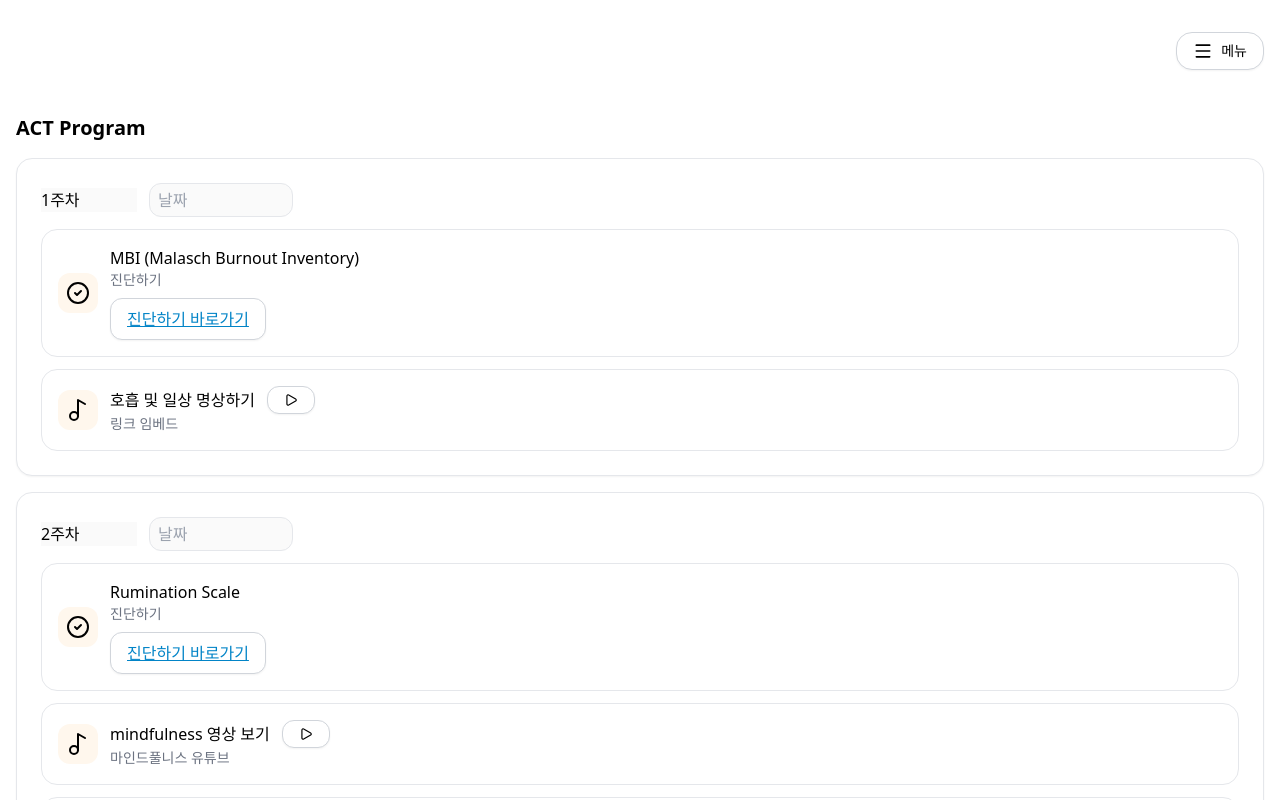
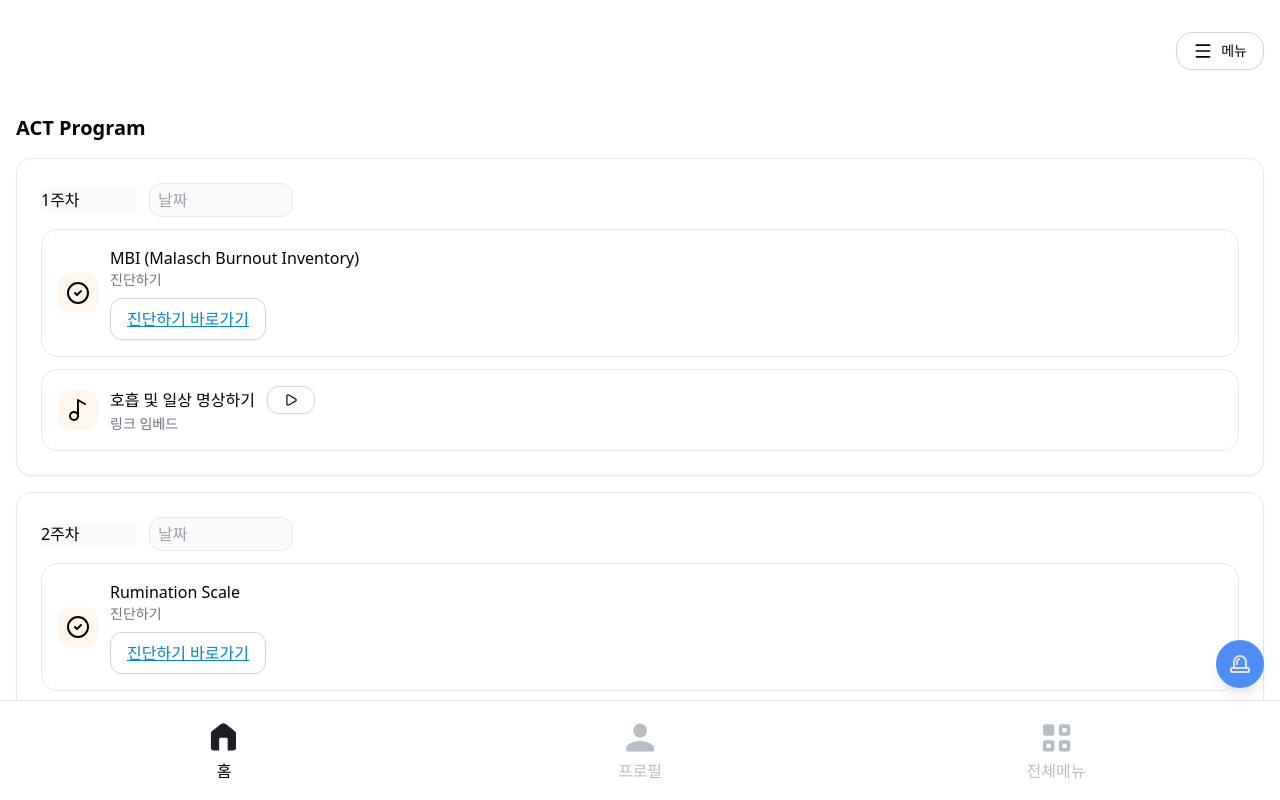
Before and after one commit to Hamsoon22/act_program_mvp, a React (Vite) app: page / in a window 1280 px wide. Shown: the top 800 px of the page. Built offline with nearby package versions, Linux system fonts and the light colour scheme; sample sign-in values are in the browser's storage.

Commit message:
update homepage tab

```diff
--- a/src/App.jsx
+++ b/src/App.jsx
@@ -610,6 +610,7 @@ function AppHome() {
   const navigate = useNavigate();
   const role = localStorage.getItem("role"); // 'counselor' | 'client' | null
   const programMasterId = 1;
+  const [activeTab, setActiveTab] = useState('home');
 
   const [clientMode, setClientMode] = useState(() => {
     const saved = localStorage.getItem("act-clientmode");
@@ -617,6 +618,20 @@ function AppHome() {
     if (saved === "0") return false;
     return role === "client";
   });
+
+
+  const handleTabChange = (tab) => {
+    setActiveTab(tab);
+    if (tab === 'mypage') {
+      console.log('App: Starting exit animation to profile');
+      setIsExiting(true);
+      setTimeout(() => {
+        console.log('App: Navigating to profile');
+        navigate('/profile');
+      }, 300);
+    }
+    // 'home' tab은 이미 홈에 있으므로 아무것도 하지 않음
+  };
 
   // ====== 하드코딩된 weeks 배열 ======
   const hardCodedWeeks = [
@@ -721,6 +736,7 @@ function AppHome() {
   const [showProfile, setShowProfile] = useState(false);
   const route = useLocation();
 
+
   useEffect(() => saveLS(program), [program]);
   useEffect(() => {
     if (role) localStorage.setItem(ROLE_LS, role);
@@ -824,6 +840,14 @@ function AppHome() {
         onOpenProfile={() => setShowProfile(true)}
         onLogout={onLogout}
       />
+        <BottomNavigation
+        activeTab={activeTab}
+        onTabChange={handleTabChange}
+        onOpenMenu={() => setShowMenu(true)}
+        onOpenProfile={() => navigate('/profile')}
+        showMenu={showMenu}
+        onCloseMenu={() => setShowMenu(false)}
+        />
       {/* <ProfileSheet open={showProfile} onClose={() => setShowProfile(false)} /> */}
     </div>
   );
```
